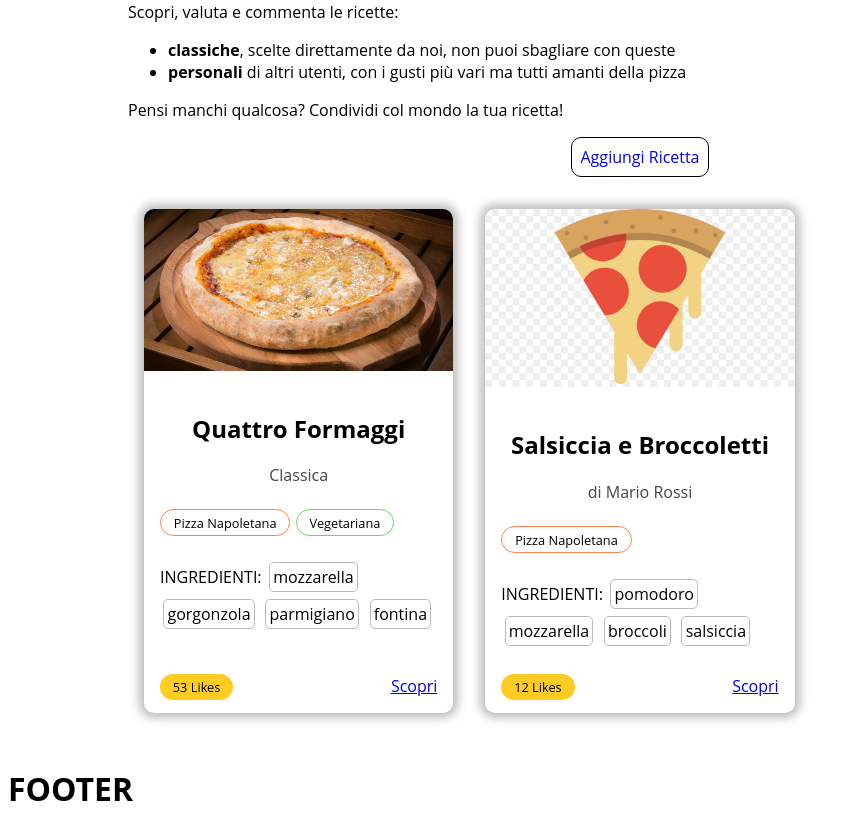
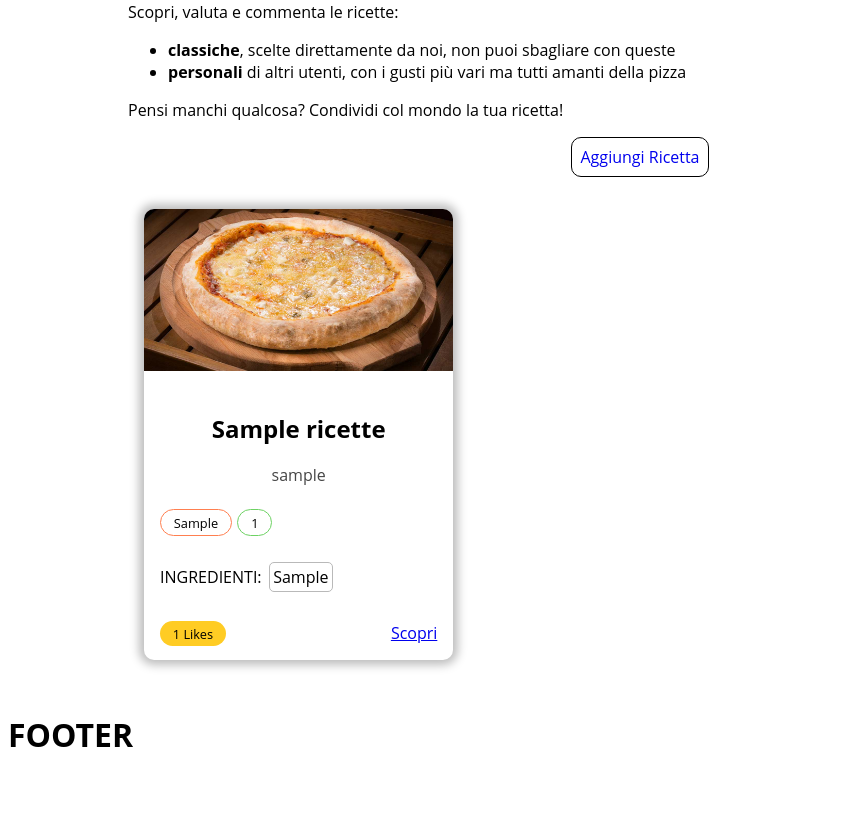
Before and after one commit to morokuz/Unipd-TW--progetto, a PHP site: page /pages/php/ricette.php in a window 1280 px wide. Shown: the part 225-1056 px from the top of the page, without its empty margins (0-857 px from the left). After the commit the page ends 972 px from the top, so only its background shows below. Run offline with PHP 8.4, Linux system fonts and the light colour scheme; tables that the repository leaves empty hold one stand-in row (values such as "Sample post").

Commit message:
Pagina ricette carica dinamicamente le ricette dal database

```diff
--- /dev/null
+++ b/struttura_sito/pages/html/components/ricette_card.html
@@ -0,0 +1,19 @@
+<article class="card-ricetta">
+  <img class="card-ricetta-image" src="../../imgs/ricette_quattro_formaggi.jpg" alt="Foto di una pizza quattro formaggi" />
+  <div class="card-ricetta-content">
+    <h2 class="ricette-titolo"><placeholder_sql_ricetta_nome /></h2>
+    <p class="ricette-text"><placeholder_sql_ricetta_autore /></p>
+    <ul class="ricette-tags">
+      <li class="ricetta-tag-pizza"><placeholder_sql_ricetta_tipo /></li>
+      <li class="ricetta-tag-vegetariana"><placeholder_sql_ricetta_is_vegan /></li>
+    </ul>
+    <p class="ricette-text-ingredienti">INGREDIENTI:</p>
+    <ul class="ricette-text-container">
+      <li class="ricette-ingredienti"><placeholder_sql_ricetta_ingredienti /></li>
+    </ul>
+  </div>
+  <footer>
+    <span class="ricette-likes"><placeholder_sql_likes /> Likes </span>
+    <a class="card-ricette-scopri" href="./ricetta.php">Scopri</a>
+  </footer>
+</article>
--- a/struttura_sito/pages/html/ricette.html
+++ b/struttura_sito/pages/html/ricette.html
@@ -21,51 +21,7 @@
       <p>Pensi manchi qualcosa? Condividi col mondo la tua ricetta! <a class="aggiungi-ricetta" href="./ricetta_aggiungi.php">Aggiungi Ricetta</a></p>
     </header>
     <div class="container-ricette">
-      <!-- Placeholder -->
-      <article class="card-ricetta">
-        <img class="card-ricetta-image" src="../../imgs/ricette_quattro_formaggi.jpg" alt="Foto di una pizza quattro formaggi" />
-        <div class="card-ricetta-content">
-          <h2 class="ricette-titolo">Quattro Formaggi</h2>
-          <p class="ricette-text">Classica</p>
-          <ul class="ricette-tags">
-            <li class="ricetta-tag-pizza">Pizza Napoletana</li>
-            <li class="ricetta-tag-vegetariana">Vegetariana</li>
-          </ul>
-          <p class="ricette-text-ingredienti">INGREDIENTI:</p>
-          <ul class="ricette-text-container">
-            <li class="ricette-ingredienti">mozzarella</li>
-            <li class="ricette-ingredienti">gorgonzola</li>
-            <li class="ricette-ingredienti">parmigiano</li>
-            <li class="ricette-ingredienti">fontina</li>
-          </ul>
-        </div>
-        <footer>
-          <span class="ricette-likes">53 Likes </span>
-          <a class="card-ricette-scopri" href="./ricetta.php">Scopri</a>
-        </footer>
-      </article>
-      <!-- Placeholder -->
-      <article class="card-ricetta">
-        <img class="card-ricetta-image" src="../../imgs/ricette_default.jpg" alt="Foto di una pizza salsiccia e broccoletti" />
-        <div class="card-ricetta-content">
-          <h2 class="ricette-titolo">Salsiccia e Broccoletti</h2>
-          <p class="ricette-text">di Mario Rossi</p>
-          <ul class="ricette-tags">
-            <li class="ricetta-tag-pizza">Pizza Napoletana</li>
-          </ul>
-          <p class="ricette-text-ingredienti">INGREDIENTI:</p>
-          <ul class="ricette-text-container">
-            <li class="ricette-ingredienti">pomodoro</li>
-            <li class="ricette-ingredienti">mozzarella</li>
-            <li class="ricette-ingredienti">broccoli</li>
-            <li class="ricette-ingredienti">salsiccia</li>
-          </ul>
-        </div>
-        <footer>
-          <span class="ricette-likes">12 Likes</span>
-          <a class="card-ricette-scopri" href="./ricetta.php">Scopri</a>
-        </footer>
-      </article>
+      <placeholder_ricette_cards />
     </div>
   </main>
   <placeholder_footer />
--- a/struttura_sito/pages/php/ricette.php
+++ b/struttura_sito/pages/php/ricette.php
@@ -1,5 +1,8 @@
 <?php
 require_once(__DIR__ . "/../../scripts/php/replace.php");
+require_once(__DIR__ . "/../../scripts/php/database.php");
+
+$db_connection = db_connect();
 
 $page = file_get_contents(__DIR__ . "/../html/ricette.html");
 $replacements = [
@@ -7,8 +10,62 @@ $replacements = [
   "<placeholder_header />" => file_get_contents(__DIR__ . "/../html/components/header.html"),
   "<placeholder_footer />" => file_get_contents(__DIR__ . "/../html/components/footer.html"),
   "<placeholder_breadcrumbs />" => file_get_contents(__DIR__ . "/../html/components/breadcrumbs.html"),
-  "<placeholder_nav />" => file_get_contents(__DIR__ . "/../html/components/nav.html")
+  "<placeholder_nav />" => file_get_contents(__DIR__ . "/../html/components/nav.html"),
+  "<placeholder_ricette_cards />" => html_ricette_cards()
 ];
 
+db_close($db_connection);
+
 echo replace($page, $replacements);
+
+
+
+
+function html_ricette_cards() {
+  $ricette_cards = "";
+
+  $sql = "SELECT nome from ricette";
+  $result = $GLOBALS["db_connection"]->query($sql);
+  while($row = $result->fetch_assoc()) {
+    $ricette_cards .= "\n" . html_ricette_card($row["nome"]);
+  }
+  return $ricette_cards;
+}
+
+function html_ricette_card($ricetta_nome) {
+  $ricette_card = file_get_contents(__DIR__ . "/../html/components/ricette_card.html");
+
+  $sql = "SELECT utenti.username AS autore,
+                 ricette.tipo AS tipo,
+                 ricette.is_vegan AS is_vegan,
+                 ricette.ingredienti AS ingredienti
+          FROM ricette JOIN utenti ON ricette.autore=utenti.id
+          WHERE ricette.nome=\"$ricetta_nome\"";
+  $result = $GLOBALS["db_connection"]->query($sql);
+  $row = $result->fetch_assoc();
+  $ricetta_autore = $row["autore"];
+  $ricetta_tipo = $row["tipo"];
+  $ricetta_is_vegan = $row["is_vegan"];
+  $ricetta_ingrediente = $row["ingredienti"];
+
+  $sql = "SELECT COUNT(*) AS n_likes
+          FROM likes JOIN ricette ON likes.ricetta=ricette.id
+          WHERE ricette.nome=\"$ricetta_nome\"";
+  $result = $GLOBALS["db_connection"]->query($sql);
+  $row = $result->fetch_assoc();
+  $ricetta_likes = $row["n_likes"];
+
+  $replacements = [
+    "<placeholder_sql_ricetta_nome />" => $ricetta_nome,
+    "<placeholder_sql_ricetta_autore />" => $ricetta_autore,
+    "<placeholder_sql_ricetta_tipo />" => $ricetta_tipo,
+    "<placeholder_sql_ricetta_is_vegan />" => $ricetta_is_vegan,
+    "<placeholder_sql_ricetta_ingredienti />" => $ricetta_ingrediente,
+    "<placeholder_sql_likes />" => $ricetta_likes
+  ];
+  return replace($ricette_card, $replacements);;
+}
+
+// TODO: test and commit working code
+// TODO: update database script, so it only uses info you need. update names in this script
 ?>
--- /dev/null
+++ b/struttura_sito/scripts/php/database.php
@@ -0,0 +1,45 @@
+<?php
+function db_connect() {
+  // TODO: i parametri della funzione variano in base al ambiente in cui sono eseguiti. Andranno modificati correttamente quando installati sul server tecweb
+  $servername = "localhost";
+  $username = "testuser";
+  $password = "pw";
+  $db = "test";
+
+  $connection = mysqli_connect($servername, $username, $password,$db);
+  if (!$connection) {
+    die("Connection failed: " . mysqli_connect_error());
+  }
+  return $connection;
+}
+
+function db_close($connection) {
+  $connection->close();
+}
+
+// Test query: Stampa tutto dalla tabella "ricette"
+function db_unsafee_query_test ($connection) {
+  $sql = "SELECT * FROM ricette";
+  $result = $connection->query($sql);
+  while($row = $result->fetch_assoc()) {
+    foreach($row as $key => $value) {
+      echo "$key = $value" . "<br>";
+    }
+    echo "<br>--- <br><br>";
+  }
+}
+
+// Test query: Stampa da "ricette" la ricetta con un determinato id
+function db_safe_query_test ($connection, $id_ricetta) {
+  $query = $connection->prepare('SELECT * FROM ricette WHERE id=?');
+  $query->bind_param('i', $id_ricetta); // 'i': type => 'integer'
+  $query->execute();
+  $result = $query->get_result();
+  while ($row = $result->fetch_assoc()) {
+    foreach($row as $key => $value) {
+      echo "$key = $value" . "<br>";
+    }
+    echo "<br>--- <br><br>";
+  }
+}
+?>
```
